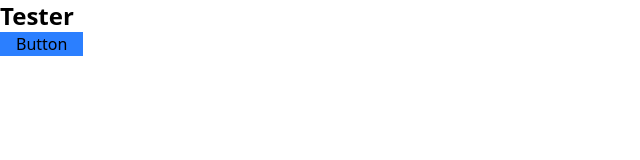
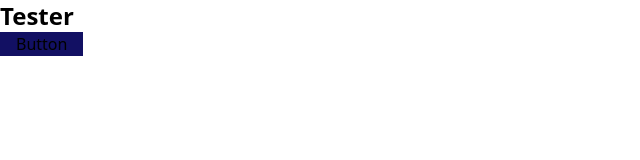
Before and after one commit to Izaaa4/zadanie10.2, a website built with Vite: page index.html in a window 1280 px wide. Shown: the whole page, without its empty margins (0-640 px from the left). Built offline with nearby package versions, Linux system fonts and the light colour scheme.

Commit message:
added primary color

```diff
--- a/index.html
+++ b/index.html
@@ -10,6 +10,6 @@
   </head>
   <body>
     <h1 class="text-2xl font-bold" >Tester</h1>
-    <button class="bg-blue-500 px-4">Button</button>
+    <button class="bg-primary px-4">Button</button>
   </body>
 </html>
```
